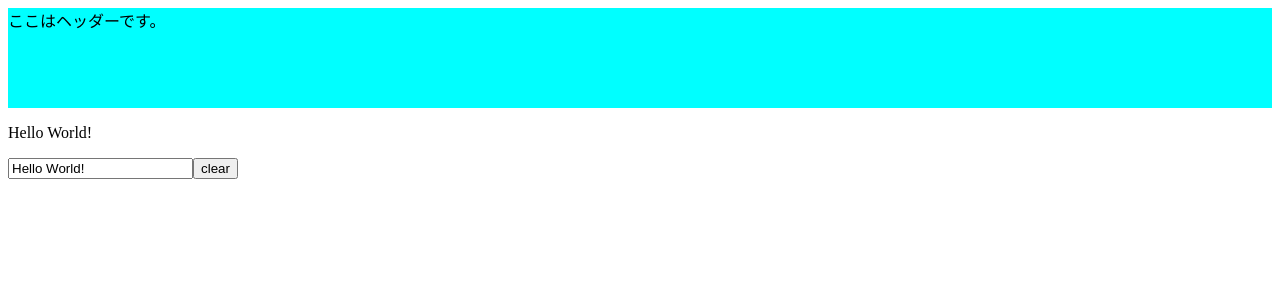
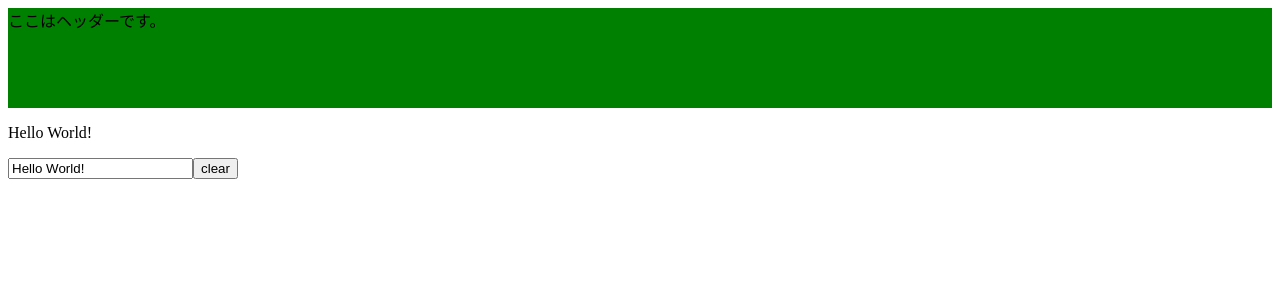
Before and after one commit to kuromon11/my-portfolio, a Vue app: page / in a window 1280 px wide. Shown: the top 300 px of the page. Built offline with nearby package versions, Linux system fonts and the light colour scheme.

Commit message:
deploy test

```diff
--- a/src/components/Header.vue
+++ b/src/components/Header.vue
@@ -7,7 +7,7 @@
 <style scoped>
 .header{
   height: 100px;
-  background-color: aqua;
+  background-color: green;
   width: 100%;
 }
 </style>
```
Also changed, not shown: 1 other file (tests, documents, lock files or other folders).
